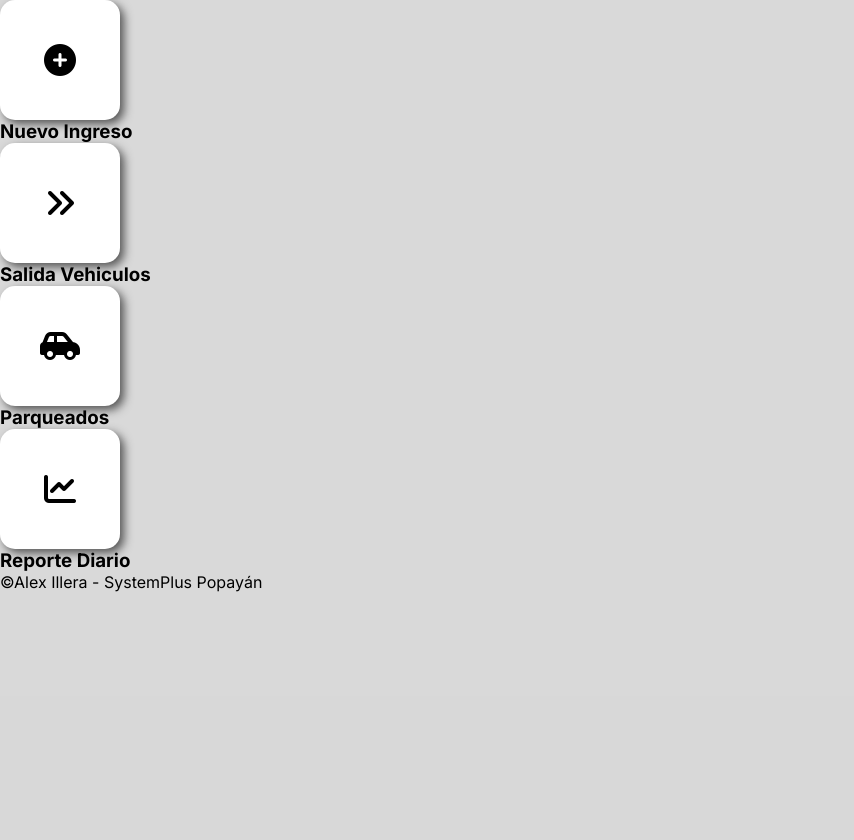
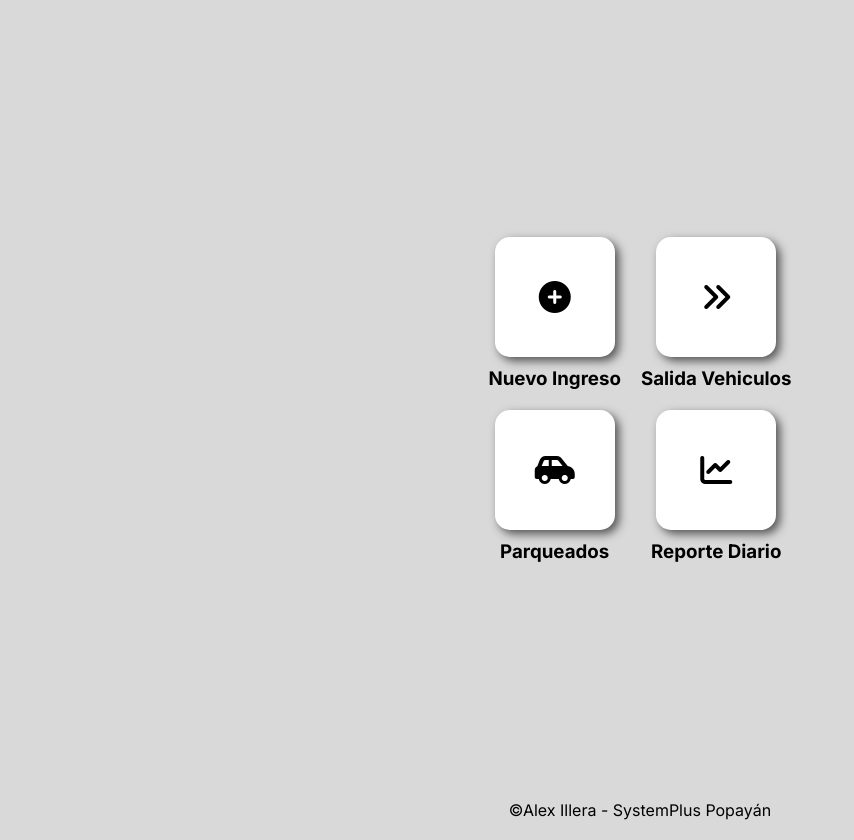
Before and after one commit to aillera91/Parkin_plus, a PHP site: page /dashboard.html in a window 1280 px wide. Shown: the part 104-944 px from the top of the page, without its empty margins (0-854 px from the left). Before the commit the page ends 696 px from the top, so only its background shows below. Run offline with PHP 8.4, Linux system fonts and the light colour scheme.

Commit message:
Pantalla del Dashboard Terminada

```diff
--- a/dashboard.html
+++ b/dashboard.html
@@ -26,32 +26,35 @@
         </div>
         <h3 style="color: white;">Dashboard</h3>
     </header>
-    <div>
+    <div class="cuadricula">
+        <div class="boton">
             <div class="boton-menu">
                 <i class="fa-solid fa-circle-plus"></i>
             </div>
             <h3>Nuevo Ingreso</h3>
         </div>
-    <div>
+
+        <div class="boton">
             <div class="boton-menu">
                 <i class="fa-solid fa-angles-right"></i>
             </div>
             <h3>Salida Vehiculos</h3>
         </div>
-    <div>
+        <div class="boton">
             <div class="boton-menu">
                 <i class="fa-solid fa-car-side"></i>
             </div>
             <H3>Parqueados</H3>
         </div>
-    <div>
+        <div class="boton">
             <div class="boton-menu">
                 <i class="fa-solid fa-chart-line"></i>
             </div>
             <H3>Reporte Diario</H3>
         </div>
+    </div>
 
-    <p>&copy;Alex Illera - SystemPlus Popayán</p>
+    <p style="text-align: center; padding-bottom: 20px;">&copy;Alex Illera - SystemPlus Popayán</p>
 </body>
 
 </html>
--- a/estilos.css
+++ b/estilos.css
@@ -103,6 +103,30 @@ header {
     align-items: center;
 }
 
+.cuadricula {
+    display: grid;
+    grid-template-columns: auto auto;
+    justify-content: center;
+    align-content: center;
+    gap: 20px;
+    width: 50%;
+    margin: 0 auto;
+    height: 100vh;
+}
+
+.boton {
+    display: flex;
+    flex-direction: column;
+    align-items: center;
+    justify-content: center;
+    text-align: center;
+
+    h3 {
+        margin-top: 10px;
+
+    }
+}
+
 .boton-menu {
     background-color: white;
     width: 120px;
@@ -112,6 +136,13 @@ header {
     align-items: center;
     border-radius: 15px;
     box-shadow: 4px 4px 10px var(--grisOscuro);
+    cursor: pointer;
+    transition: 1s ease-in-out;
+
+    &:hover {
+        background-color: var(--rojoPrincipal);
+        color: white;
+    }
 
     i {
         font-size: 2rem;
```
Also changed, not shown: login.html (+3 -8 lines). Lines whose indentation alone changed are shown as unchanged.
